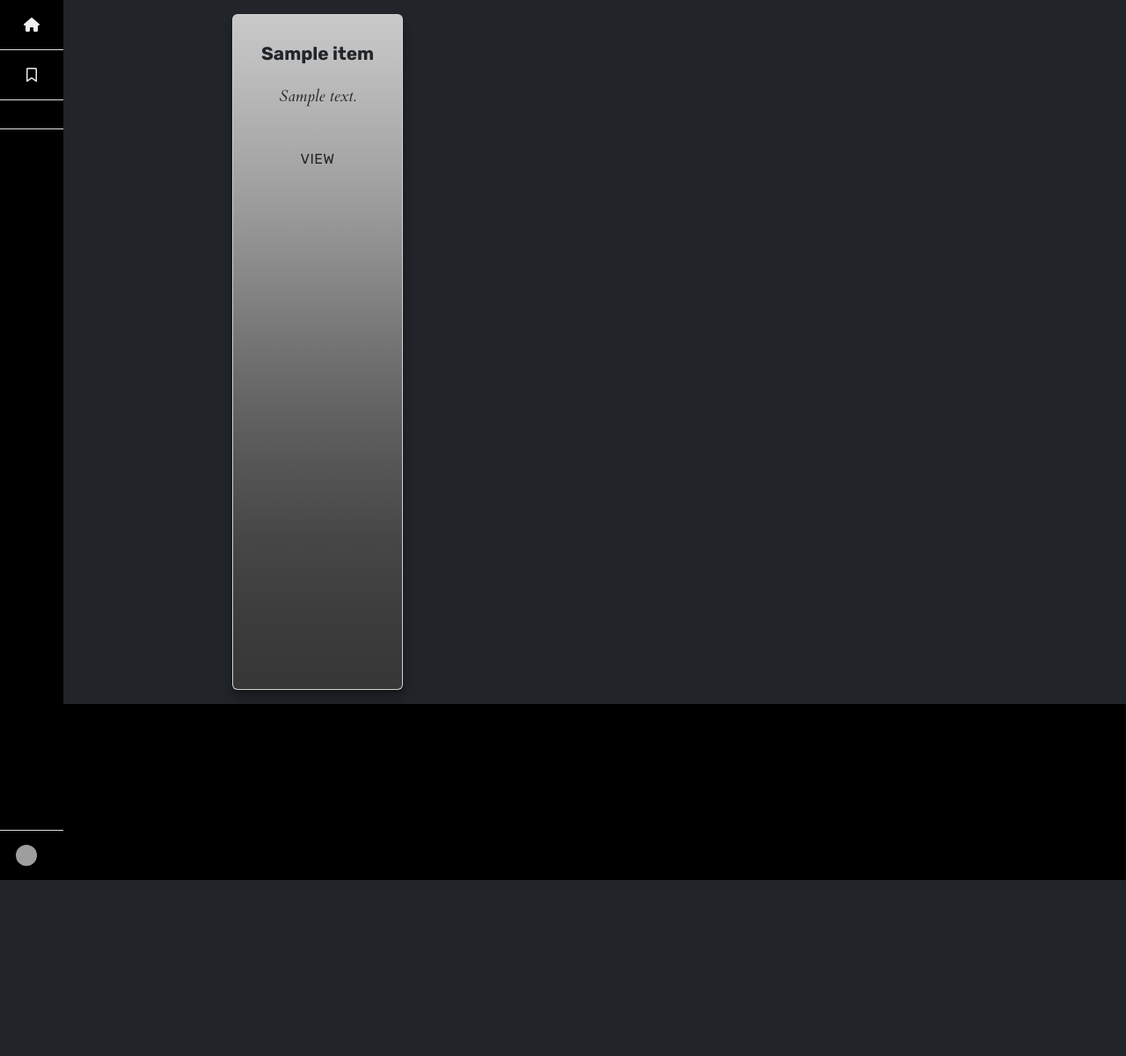
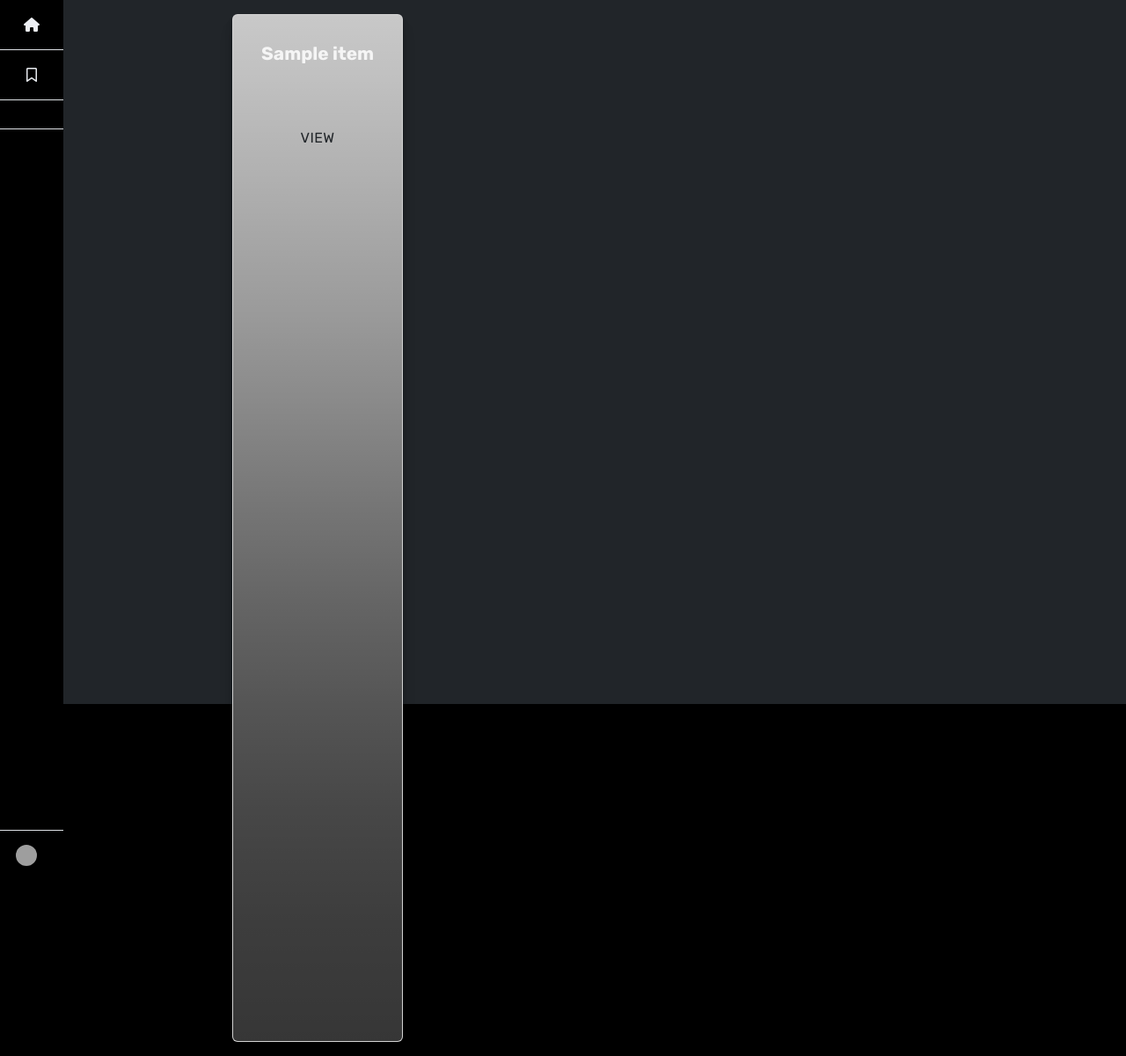
Before and after one commit to johngachara/spotifyclone, a Django app: template templates/saved.html in a window 1280 px wide. Shown: the whole page at 88% size. Before the commit the page ends 1000 px from the top, so only its background shows below. Run offline with Django 4.2, Linux system fonts and the light colour scheme; the template is opened without the code that fills it: most values are stand-ins (such as "Sample title", 1, 10 or a date in 2020); some libraries are stand-ins or nearby versions; grey boxes are pictures that could not be loaded.

Commit message:
continuation

```diff
--- a/templates/saved.html
+++ b/templates/saved.html
@@ -25,7 +25,9 @@ html, body {
   display: grid;
   grid-gap: 1rem;
   padding: 1rem;
-  max-width: 1024px;
+  max-width: 100%;
+    height: 1200px;
+    color: whitesmoke;
   margin: 0 auto;
   font-family: var(--font-sans);
 }
@@ -216,10 +218,10 @@ html, body {
 </div>
 <main class="page-content">
     {% for item in data %}
-    <div class="card">
+    <div class="card" style="color: whitesmoke">
         <div class="content">
             <h2 class="title">{{item.name}}</h2>
-            <p class="copy">{{ item.descr }}</p>
+            <p class="copy"> </p>
             <button class="btn">View</button>
         </div>
     </div>
```
Also changed, not shown: Spotifyapp/views.py (+4 -6 lines), templates/red.html (+6 -2 lines), db.sqlite3.
